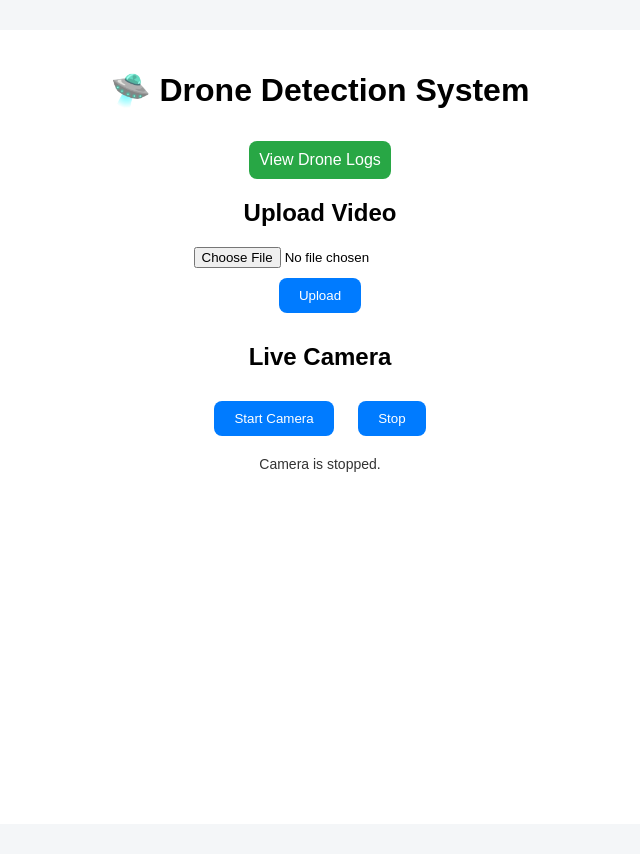
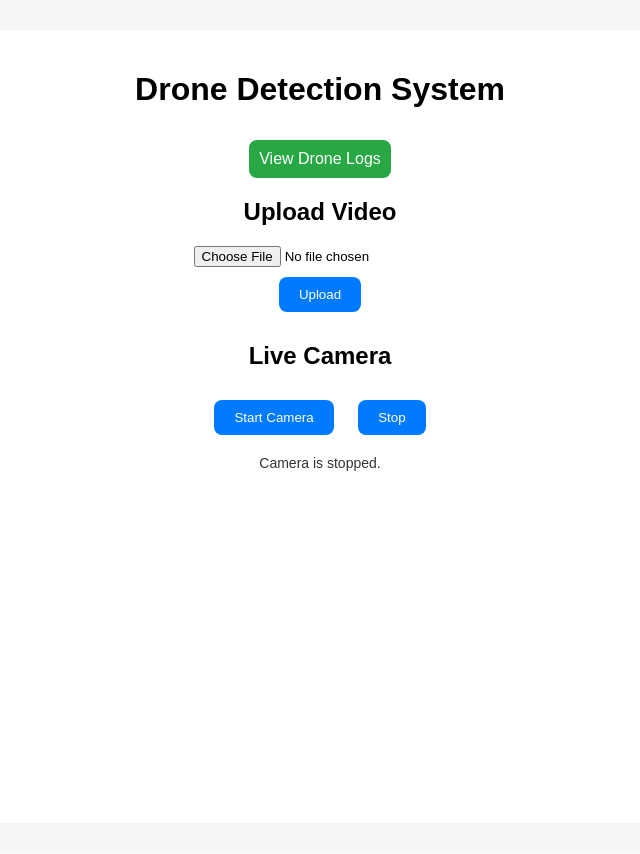
Before and after one commit to SaadAlhanif/drone-and-bird-Detection-YOLOv11-Live, a Flask app: page / in a window 1280 px wide. Shown: the whole page, without its empty margins (320-960 px from the left). After the commit the page ends 471 px from the top, so only its background shows below. Run offline with Flask 3, Linux system fonts and the light colour scheme.

Commit message:
Update index.html

```diff
--- a/templates/index.html
+++ b/templates/index.html
@@ -64,7 +64,7 @@
 
 <div class="container">
 
-    <h1>🛸 Drone Detection System</h1>
+    <h1>Drone Detection System</h1>
 
     <a href="/logs">View Drone Logs</a>
 
@@ -170,12 +170,12 @@ async function sendFrame() {
 
     isProcessing = true;
 
-    canvas.width = 480;
-    canvas.height = 360;
+    canvas.width = 640;
+    canvas.height = 480;
 
-    ctx.drawImage(video, 0, 0, 480, 360);
+    ctx.drawImage(video, 0, 0, 640, 480);
 
-    let data = canvas.toDataURL("image/jpeg", 0.6);
+    let data = canvas.toDataURL("image/jpeg", 0.7);
 
     try {
         let response = await fetch("/process_frame", {
```
